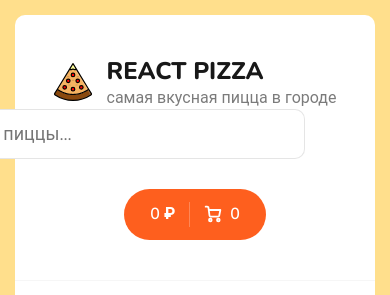
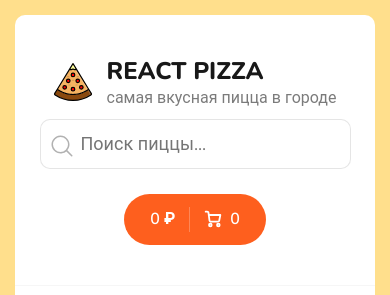
Before and after one commit to yuKalashnikova2/react-pizza-store-, a React (Create React App) app: page / in a window 390 px wide. Shown: the top 295 px of the page. Built offline with nearby package versions, Linux system fonts and the light colour scheme; no server answers.

Commit message:
refactor(styles): Header

```diff
--- a/src/components/Search/Search.module.scss
+++ b/src/components/Search/Search.module.scss
@@ -1,18 +1,20 @@
 .root {
     position: relative;
-    left: -90px;
 }
 
 .input {
     border: 1px solid rgba(0,0,0,0.1);
     padding: 12px 40px;
-    width: 400px;
     border-radius: 10px;
     font-size: 18px;
 
     &:focus {
         border: 1px solid rgba(0,0,0,0.2);
 }
+
+    @media(min-width: 1125px) {
+        width: 425px;
+    }
 }
 
 .icon {
--- a/src/scss/app.scss
+++ b/src/scss/app.scss
@@ -335,7 +335,6 @@ body {
 
   &--empty {
     margin: 80px auto;
-    width: 560px;
     text-align: center;
 
     h2 {
--- a/src/scss/components/_header.scss
+++ b/src/scss/components/_header.scss
@@ -9,11 +9,12 @@
     align-items: center;
     justify-content: space-between;
 
-    @media (max-width: 654px) {
+    @media (max-width: 900px) {
       flex-direction: column;
+      gap: 10px;
 
       .header__cart {
-        margin-top: 30px;
+        margin-top: 15px;
       }
     }
   }
```
